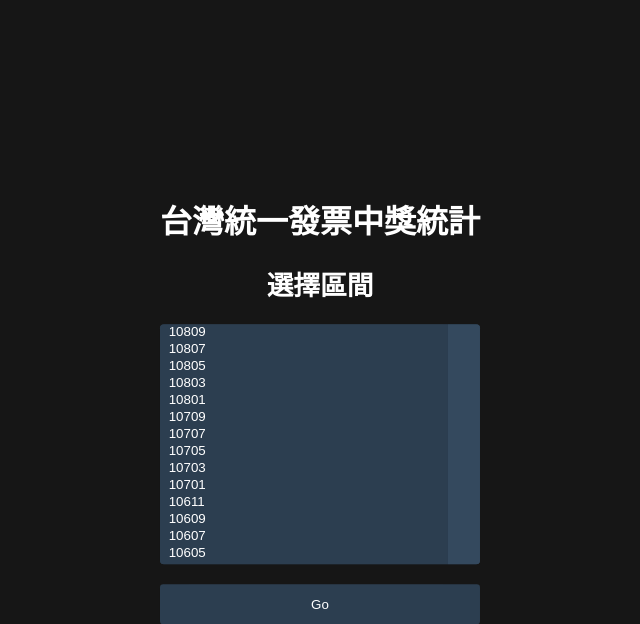
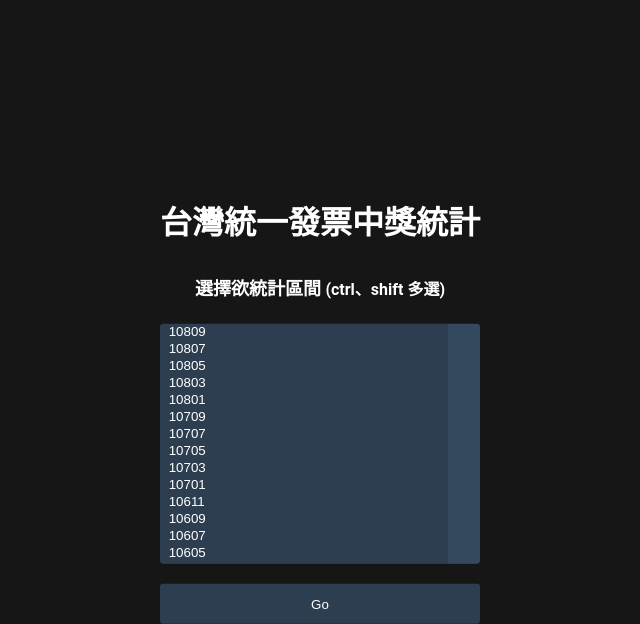
Before and after one commit to 314pies/Taiwan-receipt-lottery-statistic, a Flask app: page / in a window 1280 px wide. Shown: the top 624 px of the page, without its empty margins (320-960 px from the left). Run offline with Flask 2, Linux system fonts and the light colour scheme.

Commit message:
Update index page.

```diff
--- a/templates/index.html
+++ b/templates/index.html
@@ -3,8 +3,7 @@
 <div class="center-on-page">
 <body>
 <h1>台灣統一發票中獎統計</h1>
-<h1> <small>選擇區間 </small></h1>
-
+<h1> <small><font size="4">選擇欲統計區間 </font><font size="3">(ctrl、shift 多選)</font></small></h1>
 <form class="form-inline" method="POST" action="{{ url_for('result') }}">
    <div class="select">
     <select name="comp_select" class="selectpicker form-control" multiple>
```
